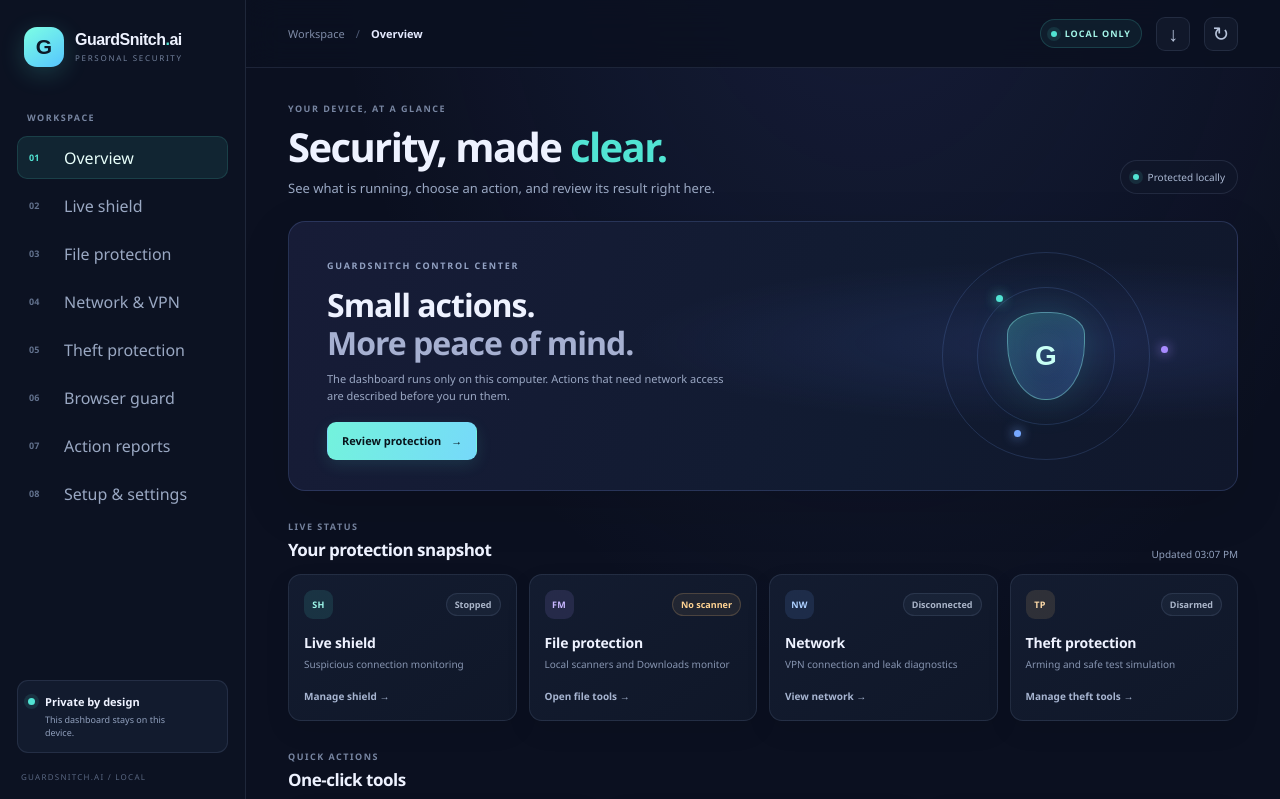
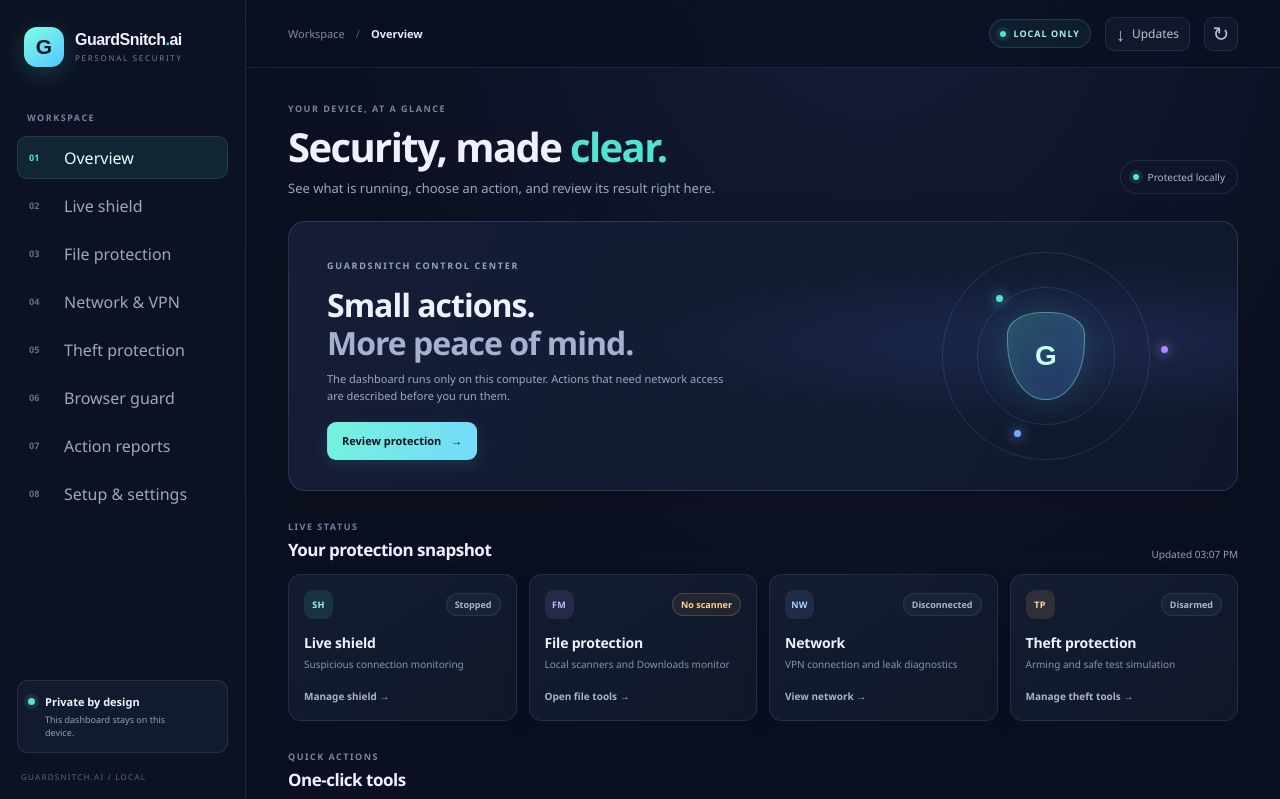
Before and after one commit to temp205103-hacker/Cypher, a FastAPI app: page / in a window 1280 px wide. Shown: the top 799 px of the page. Run offline with FastAPI, Linux system fonts and the light colour scheme; data that the repository does not hold is empty.

Commit message:
Label dashboard update control
Co-authored-by: Copilot <223556219+Copilot@users.noreply.github.com>

```diff
--- a/guardsnitch/web/static/style.css
+++ b/guardsnitch/web/static/style.css
@@ -119,7 +119,8 @@ button:focus-visible, a:focus-visible, input:focus-visible, select:focus-visible
 .local-badge .pulse { width: 6px; height: 6px; margin: 0; }
 .icon-button { display: grid; width: 34px; height: 34px; place-items: center; border: 1px solid var(--line); border-radius: 9px; color: #b7c3da; background: var(--surface); font-size: 20px; cursor: pointer; }
 .icon-button:hover { color: var(--cyan); border-color: rgba(81, 228, 211, .35); }
-.update-button { position: relative; }
+.update-button { position: relative; display: flex; width: auto; padding: 0 10px; align-items: center; gap: 7px; font-size: 12px; }
+.update-button > span:first-child { font-size: 18px; line-height: 1; }
 .update-dot { position: absolute; top: 3px; right: 3px; width: 8px; height: 8px; border: 1px solid var(--surface); border-radius: 50%; background: #ff5f68; box-shadow: 0 0 8px rgba(255, 95, 104, .8); }
 .page-content { max-width: 1390px; margin: 0 auto; padding: 34px 42px 25px; }
 .view { display: none; animation: appear .2s ease; }
--- a/guardsnitch/web/templates/index.html
+++ b/guardsnitch/web/templates/index.html
@@ -37,7 +37,7 @@
         <div class="breadcrumb"><span>Workspace</span><b>/</b><strong id="page-title">Overview</strong></div>
         <div class="top-actions">
           <span class="local-badge"><span class="pulse"></span>LOCAL ONLY</span>
-          <button class="icon-button update-button" id="update-button" title="Check for updates" aria-label="Check for updates"><span aria-hidden="true">↓</span><span class="update-dot" id="update-dot" hidden></span></button>
+          <button class="icon-button update-button" id="update-button" title="Check for updates" aria-label="Check for updates"><span aria-hidden="true">↓</span><span>Updates</span><span class="update-dot" id="update-dot" hidden></span></button>
           <button class="icon-button" id="refresh-button" title="Refresh dashboard" aria-label="Refresh dashboard">↻</button>
         </div>
       </header>
```
